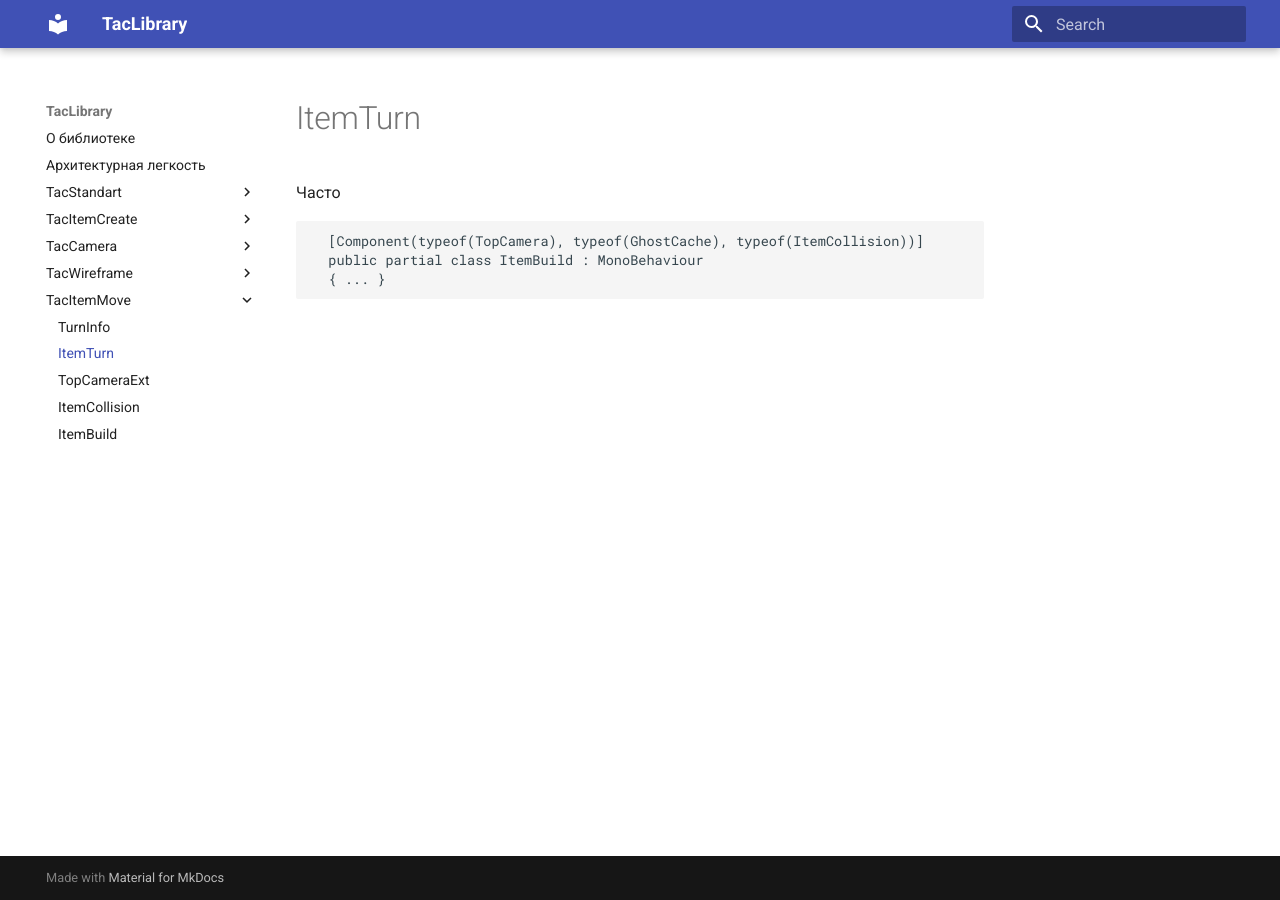
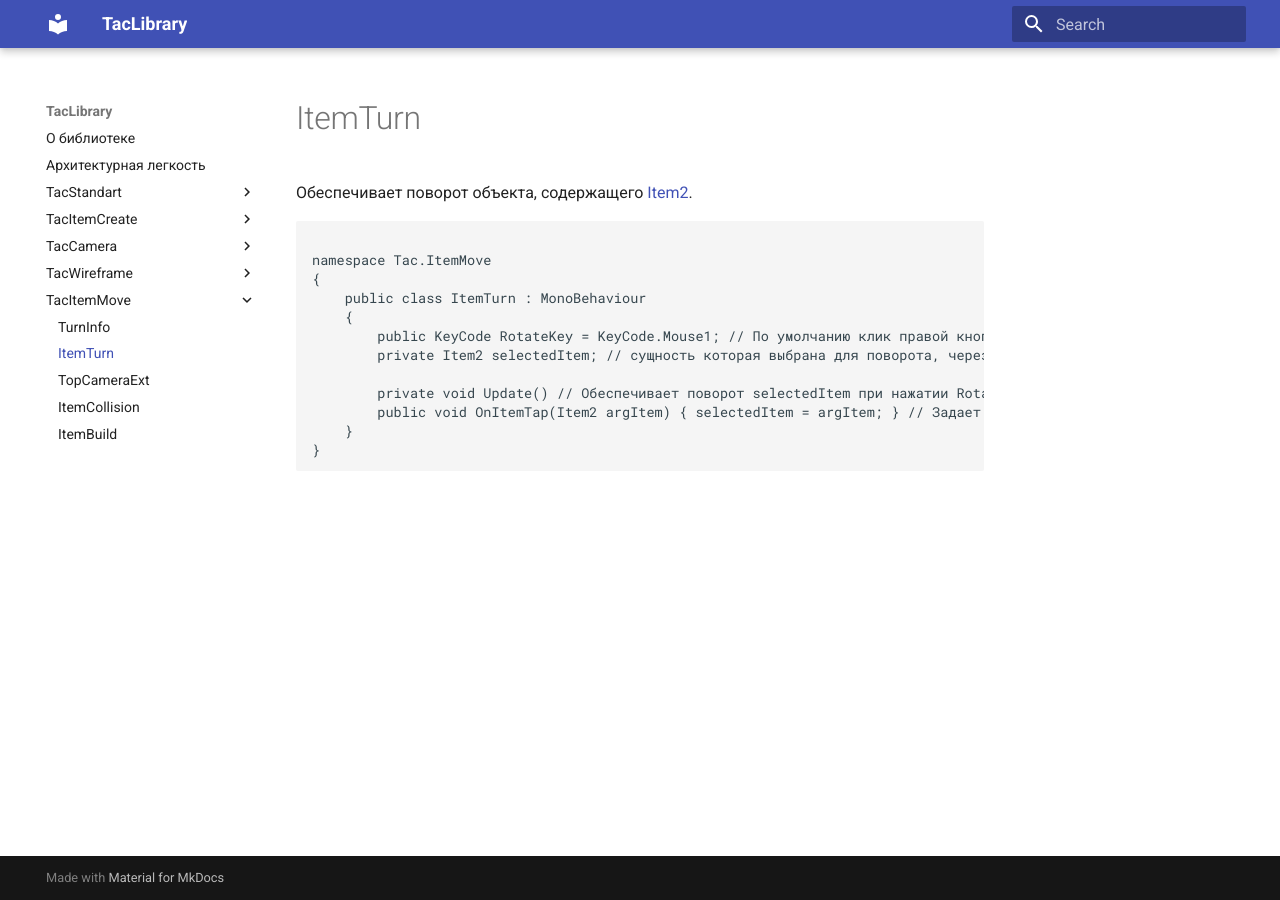
Before and after one commit to tac1402/TacBattleAI, an MkDocs documentation site: the page built from docs/TacItemMove/ItemTurn.md, in a window 1280 px wide. Built offline with MkDocs 1.6.1 and Material for MkDocs 9.7.7, drawn with Linux system fonts in a browser that asks for light colours.

Commit message:
Update ItemTurn.md

````diff
--- a/docs/TacItemMove/ItemTurn.md
+++ b/docs/TacItemMove/ItemTurn.md
@@ -1,10 +1,20 @@
 ---
 title: ItemTurn
 ---
-Часто
+
+Обеспечивает поворот объекта, содержащего [Item2](../../TacStandart/Item2).
 
 ```csharp
-  [Component(typeof(TopCamera), typeof(GhostCache), typeof(ItemCollision))]
-  public partial class ItemBuild : MonoBehaviour
-  { ... }
+
+namespace Tac.ItemMove
+{
+	public class ItemTurn : MonoBehaviour
+	{
+		public KeyCode RotateKey = KeyCode.Mouse1; // По умолчанию клик правой кнопкой мыши используется для поворот
+		private Item2 selectedItem; // сущность которая выбрана для поворота, через метод OnItemTap
+
+		private void Update() // Обеспечивает поворот selectedItem при нажатии RotateKey
+		public void OnItemTap(Item2 argItem) { selectedItem = argItem; } // Задает сущность для поворота
+	}
+}
 ```
````
